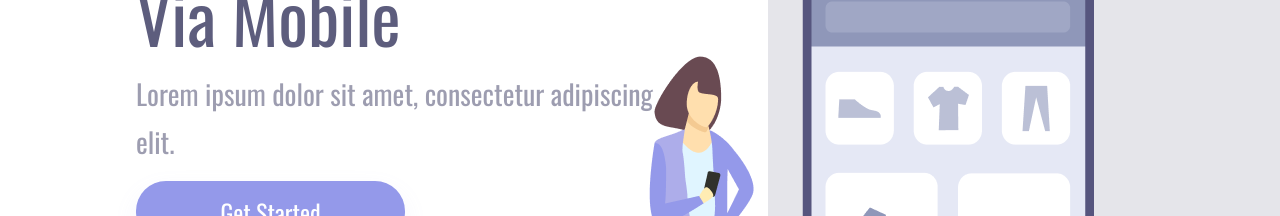
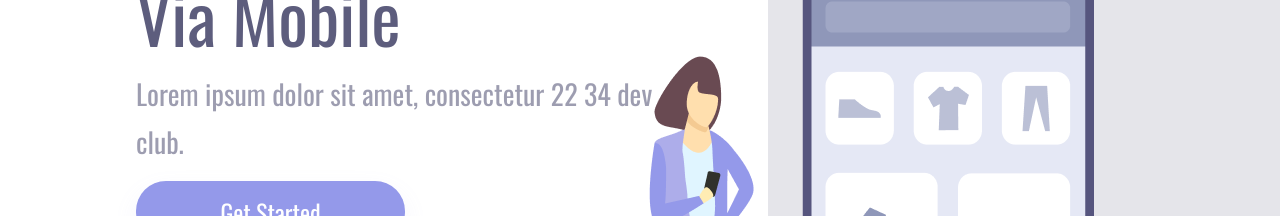
Before and after one commit to eduardobs1/easy-shopping, a plain HTML site: page index.html in a window 1280 px wide. Shown: the part 361-577 px from the top of the page. Drawn offline with nearby package versions, Linux system fonts and the light colour scheme.

Commit message:
Alteração do paragrafo principal

```diff
--- a/index.html
+++ b/index.html
@@ -15,7 +15,7 @@
     <div class="wrapper">
         <section class="container-left">
             <h1>Easy Shopping Via Mobile</h1>
-            <p>Lorem ipsum dolor sit amet, consectetur  adipiscing elit. </p>
+            <p>Lorem ipsum dolor sit amet, consectetur 22 34 dev club. </p>
             <button>Get Started</button>
         </section>
 
```
